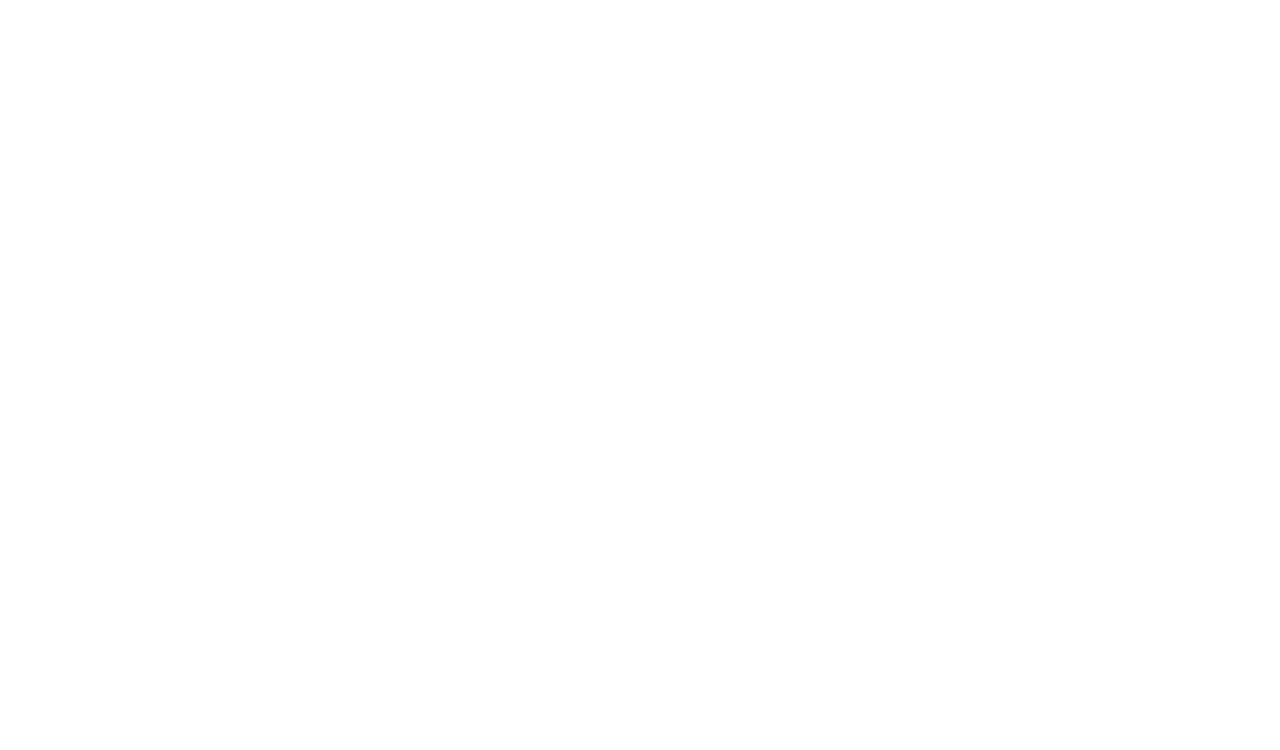
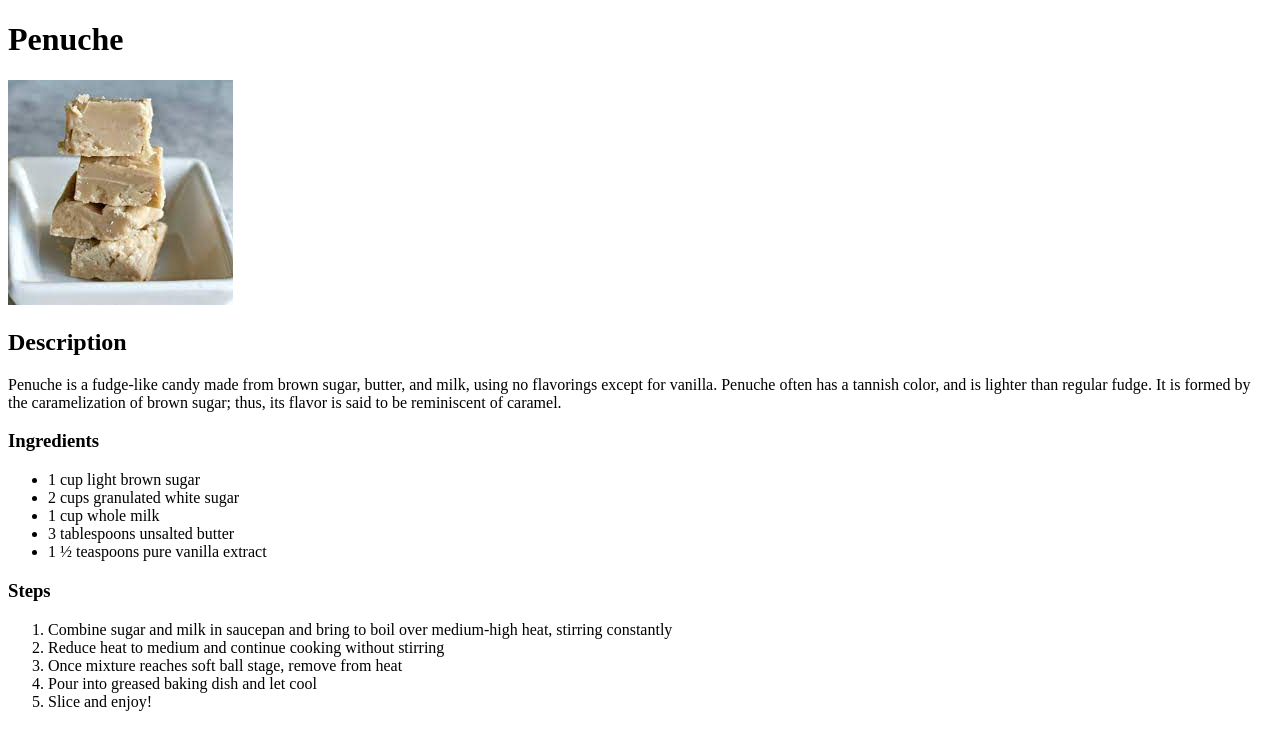
Before and after one commit to dan-radulov/odin-recipes, a plain HTML site: page recipes/penuche.html in a window 1280 px wide. Drawn offline with Linux system fonts and the light colour scheme.

Commit message:
Add recipe info the penuche.html

```diff
--- a/recipes/penuche.html
+++ b/recipes/penuche.html
@@ -0,0 +1,38 @@
+<!DOCTYPE html>
+<html lang="en">
+<head>
+    <meta charset="UTF-8">
+    <title>Penuche</title>
+</head>
+<body>
+    <h1>Penuche</h1>
+    <img src="../images/penuche.jpeg" alt ="Condensed milk fudge">
+
+    <h2>Description</h2>
+    <p>Penuche is a fudge-like candy made from brown sugar, butter, and milk, using no
+     flavorings except for vanilla. Penuche often has a tannish color, and is lighter
+     than regular fudge. It is formed by the caramelization of brown sugar; thus, its
+     flavor is said to be reminiscent of caramel.</p>
+
+     <h3>Ingredients</h3>
+     <ul>
+         <li>1 cup light brown sugar</li>
+         <li>2 cups granulated white sugar</li>
+         <li>1 cup whole milk</li>
+         <li>3 tablespoons unsalted butter</li>
+         <li>1 ½ teaspoons pure vanilla extract</li>
+     </ul>
+
+     <h3>Steps</h3>
+     <ol>
+         <li>Combine sugar and milk in saucepan and bring to boil over medium-high heat,
+         stirring constantly</li>
+         <li>Reduce heat to medium and continue cooking without stirring</li>
+         <li>Once mixture reaches soft ball stage, remove from heat</li>
+         <li>Pour into greased baking dish and let cool</li>
+         <li>Slice and enjoy!</li>
+     </ol>
+
+
+</body>
+</html>
```
Also changed, not shown: index.html (+6 -2 lines), recipes/shortbread.html (+12 -0 lines).
